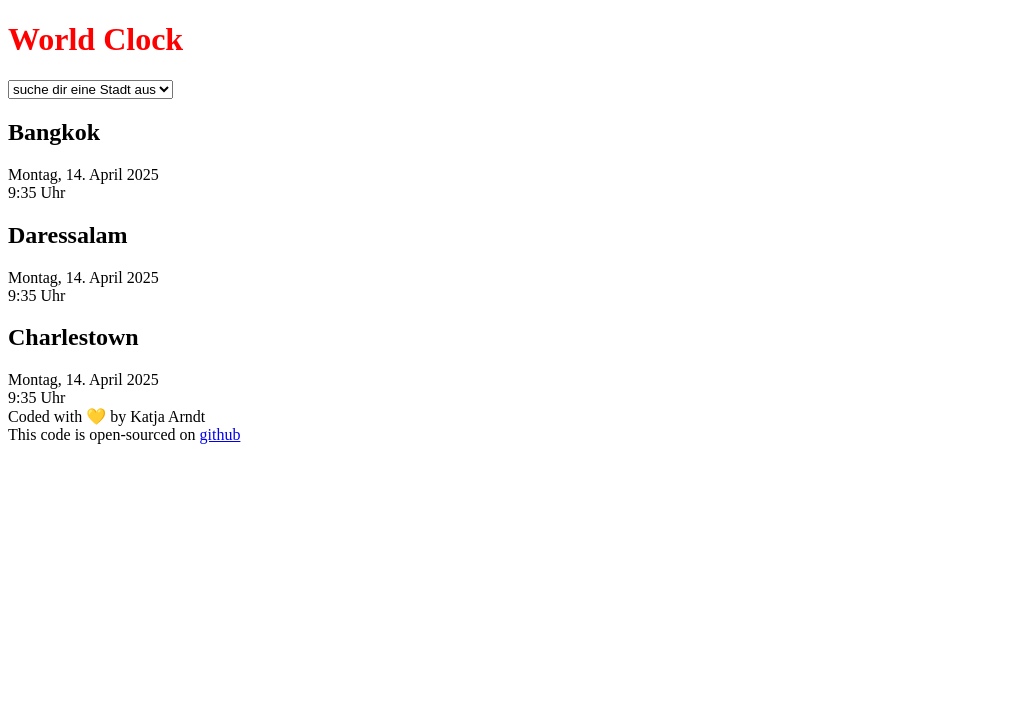
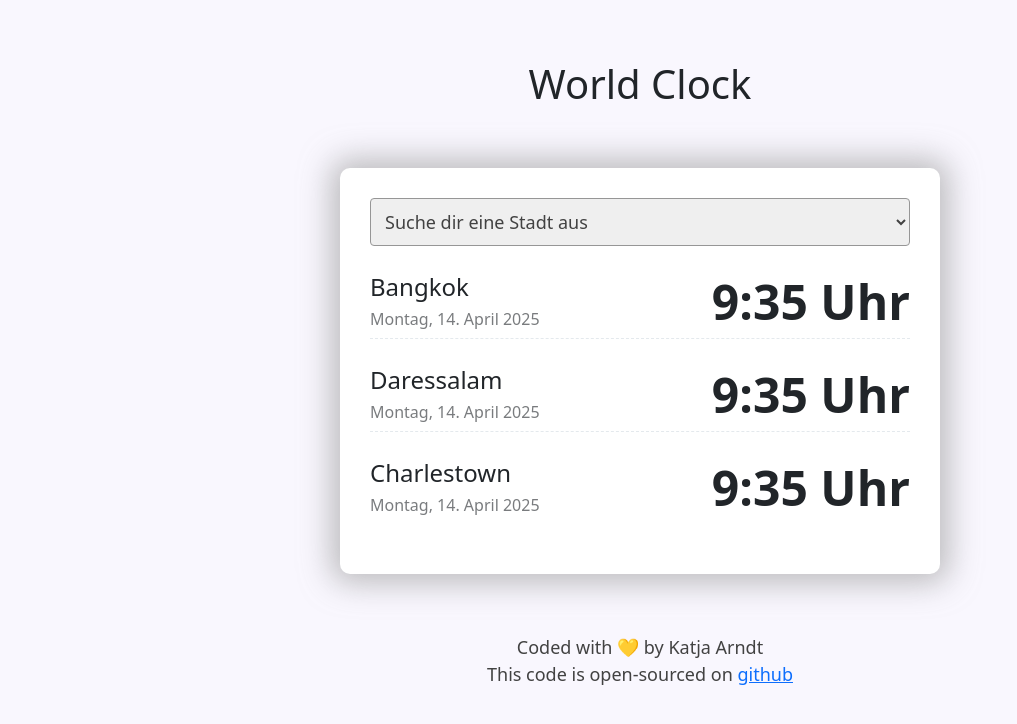
Before and after one commit to KatjaArndt/world-clock, a website: page index.html in a window 1280 px wide. Shown: the whole page, without its empty margins (0-1017 px from the left). Drawn offline with nearby package versions, Linux system fonts and the light colour scheme.

Commit message:
Styling und HTML Anpassungen

```diff
--- a/css/style.css
+++ b/css/style.css
@@ -1,3 +1,62 @@
+body {
+  background-color: #f9f7fe;
+  margin: 60px;
+}
+
+.container {
+  max-width: 600px;
+  margin: 60px auto;
+  background: white;
+  padding: 30px;
+  -webkit-box-shadow: 0px 0px 31px 9px rgba(151, 151, 151, 0.61);
+  box-shadow: 0px 0px 31px 9px rgba(151, 151, 151, 0.61);
+  border-radius: 10px;
+}
+
+.city {
+  display: flex;
+  justify-content: space-between;
+  margin: 20px 0px;
+  border-bottom: 1px dashed rgb(228, 233, 237);
+}
+.city:last-child {
+  border: none;
+}
+.date {
+  opacity: 0.6;
+}
+
+.time {
+  font-size: 48px;
+  font-weight: bold;
+}
+
+select {
+  display: block;
+  width: 100%;
+  border-radius: 4px;
+  padding: 10px;
+  font-size: 18px;
+  color: #424242;
+  border-color: #969696;
+}
+
 h1 {
-  color: red;
+  text-align: center;
 }
+
+h2 {
+  margin: 0px 0px 5px 0px;
+  font-size: 24px;
+}
+
+footer {
+  text-align: center;
+  font-size: 18px;
+  color: #424242;
+}
+.city-left {
+  display: flex;
+  flex-direction: column;
+  justify-content: center;
+}
--- a/index.html
+++ b/index.html
@@ -3,6 +3,12 @@
   <head>
     <title>SheCodes</title>
     <meta charset="UTF-8" />
+    <link
+      href="https://cdn.jsdelivr.net/npm/bootstrap@5.3.5/dist/css/bootstrap.min.css"
+      rel="stylesheet"
+      integrity="sha384-SgOJa3DmI69IUzQ2PVdRZhwQ+dy64/BUtbMJw1MZ8t5HZApcHrRKUc4W0kG879m7"
+      crossorigin="anonymous"
+    />
     <script src="https://cdnjs.cloudflare.com/ajax/libs/moment.js/2.30.1/moment.min.js"></script>
     <script src="https://cdnjs.cloudflare.com/ajax/libs/moment-timezone/0.5.46/moment-timezone-with-data-1970-2030.js"></script>
     <link href="css/style.css" rel="stylesheet" type="text/css" />
@@ -12,29 +18,36 @@
     <h1>World Clock</h1>
     <div class="container">
       <select>
-        <option>suche dir eine Stadt aus</option>
+        <option>Suche dir eine Stadt aus</option>
         <option>Leipzig</option>
         <option>Auckland</option>
         <option>Moab</option>
       </select>
       <div class="city">
+        <div class="city-left">
           <h2>Bangkok</h2>
           <div class="date">Montag, 14. April 2025</div>
+        </div>
         <div class="time">9:35 Uhr</div>
       </div>
       <div class="city">
+        <div class="city-left">
           <h2>Daressalam</h2>
           <div class="date">Montag, 14. April 2025</div>
+        </div>
+
         <div class="time">9:35 Uhr</div>
       </div>
       <div class="city">
+        <div class="city-left">
           <h2>Charlestown</h2>
           <div class="date">Montag, 14. April 2025</div>
+        </div>
         <div class="time">9:35 Uhr</div>
       </div>
     </div>
     <footer>
-      Coded with 💛 by Katja Arndt
+      Coded with 💛 by <strong> </strong>Katja Arndt
       <br />
       This code is open-sourced on
       <a href="https://github.com/KatjaArndt/world-clock">github</a>
```
Also changed, not shown: 1 other file. Lines whose indentation alone changed are shown as unchanged.
